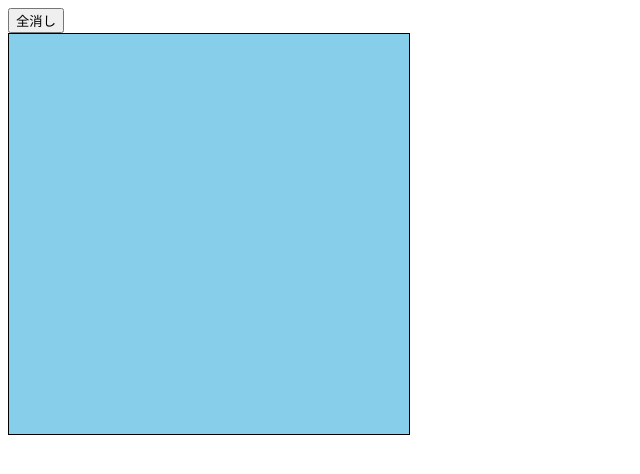
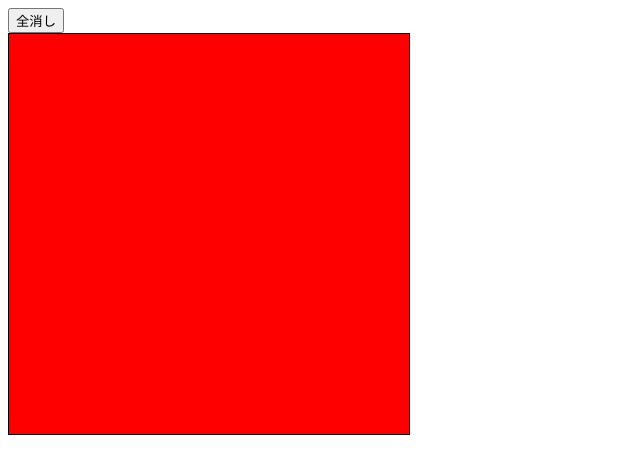
Before and after one commit to yotakanbara/20220601, a website built with Parcel: page index.html in a window 1280 px wide. Shown: the whole page, without its empty margins (0-640 px from the left). Built offline with nearby package versions, Linux system fonts and the light colour scheme.

Commit message:
src/styles.cssのbackground-colorをskyblueからredに変更！

```diff
--- a/src/styles.css
+++ b/src/styles.css
@@ -1,4 +1,4 @@
 canvas {
   overflow: hidden;
-  background-color: skyblue;
+  background-color: red;
 }
```
